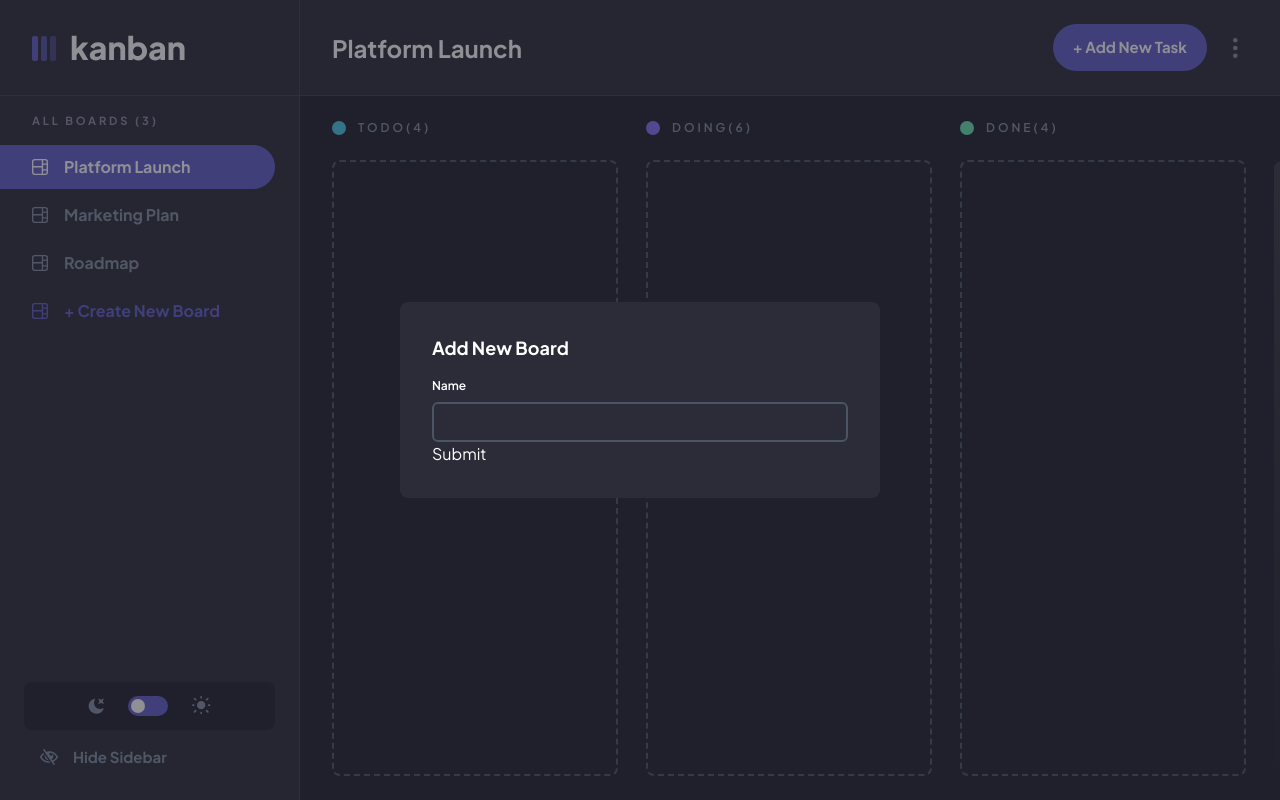
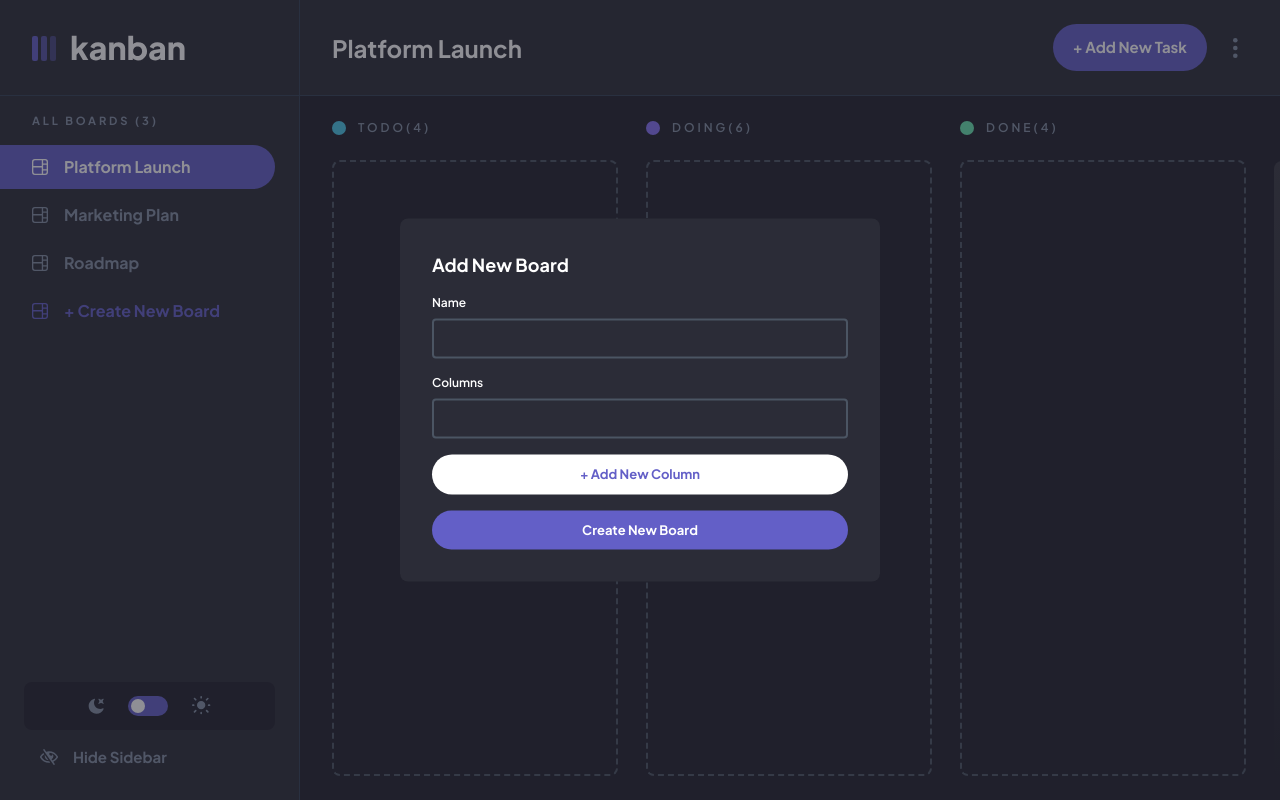
Before and after one commit to Mohamad-Ilham-Ramadhan/kanban-vue, a Vue app: page / in a window 1280 px wide. Built offline with nearby package versions, Linux system fonts and the light colour scheme.

Commit message:
create, style and interactivity: modal or form create new board

```diff
--- a/src/App.vue
+++ b/src/App.vue
@@ -7,9 +7,10 @@ import IconBoard from '@/components/icons/IconBoard.vue'
 import IconMoonStar from '@/components/icons/IconMoonStar.vue'
 import IconSun from '@/components/icons/IconSun.vue'
 import IconHide from '@/components/icons/IconHide.vue'
+import IconClose from '@/components/icons/IconClose.vue'
 import Modal from '@/components/Modal.vue'
 import Input from '@/components/Input.vue'
-import { Form } from 'vee-validate'
+import { Form, FieldArray } from 'vee-validate'
 import * as yup from 'yup'
 // store
 import { useBoardStore } from '@/stores/board.js'
@@ -36,9 +37,6 @@ function onInvalidSubmit() {
   //   submitBtn.classList.remove('invalid');
   // }, 1000);
 }
-const schema = yup.object().shape({
-  'board-name': yup.string().required(),
-});
 </script>
 
 <template>
@@ -85,15 +83,35 @@ const schema = yup.object().shape({
             </li>
             <Modal :open="openCreateNewBoard" @close-modal="openCreateNewBoard = false" css-class="w-[480px]">
               <div class="font-bold text-lg mb-4">Add New Board</div>
-              <Form
-                @submit="onSubmit"
-                @invalid-submit="onInvalidSubmit"
-                :validation-schema="schema"
-              >
-                <div>
-                  <Input name="board-name" type="text" label="Name" />
+              <Form @submit="onSubmit" @invalid-submit="onInvalidSubmit" :validation-schema="yup.object().shape({
+                name: yup.string().required(),
+                columns: yup.array().of(yup.string().required()),
+              })" :initial-values="{ name: '', columns: [''] }">
+                <div class="mb-4">
+                  <label for="name" class="font-semibold text-xs text-slate-400 dark:text-white block mb-2">Name</label>
+                  <Input name="name" type="text" />
                 </div>
-                <button class="submit-btn" type="submit">Submit</button>
+                <div class="mb-4">
+                  <FieldArray name="columns" v-slot="{ fields, push, remove }">
+                    <div class="mb-4">
+                      <div class="mb-2">
+                        <label for="name"
+                          class="font-semibold text-xs text-slate-400 dark:text-white block mb-2">Columns</label>
+                      </div>
+                      <div v-for="(field, index) in fields" class="flex items-center mb-2">
+                        <Input :name="`columns[${index}]`" type="text" />
+                        <button v-show="fields.length > 1" @click="remove(index)" class="text-slate-400 p-2"
+                          type="button">
+                          <IconClose />
+                        </button>
+                      </div>
+                    </div>
+                    <Button v-show="fields.length < 6" @click="push('')" text="+ Add New Column" type="button"
+                      class="block w-full" size="small" background-color="bg-white hover:bg-indigo-50"
+                      color="text-primary" />
+                  </FieldArray>
+                </div>
+                <Button class="w-full" type="submit" text="Create New Board" size="small" />
               </Form>
             </Modal>
           </nav>
--- a/src/components/Button.vue
+++ b/src/components/Button.vue
@@ -1,20 +1,19 @@
 <script setup>
-   import clsx from 'clsx'
-   import {defineProps} from 'vue'
-   const props = defineProps(['class', 'backgroundColor', 'color', 'text'])
+import clsx from 'clsx'
+import { defineProps } from 'vue'
+const props = defineProps(['class', 'backgroundColor', 'color', 'text', 'type', 'size'])
+console.log(props.text, props.backgroundColor, props.color)
 
-   let bg = 'bg-primary hover:bg-primary-light'
-   if (props.backgroundColor) bg = props.bg
+let size = 'py-3 px-5 text-[15px]'; // medium
+if (props.size === 'small') size = 'py-2.5 px-5 text-[13px]'
 
-   let color = 'text-white'
-   if (props.color) color = props.color
 </script>
 <template>
-   <button :class="clsx('py-3 px-5 rounded-full text-[15px] font-bold transition-colors', props.class, bg, color)">
+   <button
+      :class="['rounded-full font-bold transition-colors', size, props.backgroundColor ? props.backgroundColor : 'bg-primary hover:bg-primary-light', props.color ? props.color : 'text-white', props.class]"
+      :type="props.type">
       {{ props.text }}
    </button>
 </template>
 
-<style>
-
-</style>
+<style></style>
--- a/src/components/Input.vue
+++ b/src/components/Input.vue
@@ -1,7 +1,7 @@
 <script setup>
 import { toRef } from 'vue';
 import { useField } from 'vee-validate'
-const props = defineProps(['type', 'value', 'name', 'label', 'successMessage', 'placeholder'])
+const props = defineProps(['type', 'value', 'name', 'successMessage', 'placeholder'])
 
 const name = toRef(props, 'name')
 const { value, errorMessage, handleBlur, handleChange, meta } = useField(name, undefined, {
@@ -10,14 +10,11 @@ const { value, errorMessage, handleBlur, handleChange, meta } = useField(name, u
 </script>
 
 <template>
-   <div class="">
-      <label :for="name" class="font-semibold text-xs text-slate-400 dark:text-white block mb-2">{{ label }}</label>
-      <div class="relative w-full">
-         <input :name="name" :id="name" :type="type" :value="value" :placeholder="placeholder" @input="handleChange"
-            @blur="handleBlur" :class="['transition-colors bg-transparent rounded-md border-2 text-sm dark:text-white text-black block px-6 py-2 w-full outline-none', errorMessage ? 'border-red-500' : 'border-slate-400 dark:border-gray-600 focus:border-primary dark:focus:border-primary']"/>
+   <div class="relative w-full">
+      <input :name="name" :id="name" :type="type" :value="value" :placeholder="placeholder" @input="handleChange"
+         @blur="handleBlur" :class="['transition-colors bg-transparent rounded border-2 text-sm dark:text-white text-black block px-6 py-2 w-full outline-none', errorMessage ? 'border-red-500' : 'border-slate-400 dark:border-gray-600 focus:border-primary dark:focus:border-primary']"/>
 
-         <div class="absolute top-1/2 -translate-y-1/2 right-2 text-xs text-red-500 font-semibold" v-show="errorMessage">Required</div>
-      </div>
+      <div class="absolute top-1/2 -translate-y-1/2 right-2 text-xs text-red-500 font-semibold" v-show="errorMessage">Required</div>
    </div>
 </template>
 
--- /dev/null
+++ b/src/components/icons/IconClose.vue
@@ -0,0 +1,3 @@
+<template>
+   <svg width="15" height="15" xmlns="http://www.w3.org/2000/svg"><g fill="currentColor" fill-rule="evenodd"><path d="m12.728 0 2.122 2.122L2.122 14.85 0 12.728z"></path><path d="M0 2.122 2.122 0 14.85 12.728l-2.122 2.122z"></path></g></svg>
+</template>
--- a/src/components/icons/IconCommunity.vue
+++ /dev/null
@@ -1,7 +0,0 @@
-<template>
-  <svg xmlns="http://www.w3.org/2000/svg" width="20" height="20" fill="currentColor">
-    <path
-      d="M15 4a1 1 0 1 0 0 2V4zm0 11v-1a1 1 0 0 0-1 1h1zm0 4l-.707.707A1 1 0 0 0 16 19h-1zm-4-4l.707-.707A1 1 0 0 0 11 14v1zm-4.707-1.293a1 1 0 0 0-1.414 1.414l1.414-1.414zm-.707.707l-.707-.707.707.707zM9 11v-1a1 1 0 0 0-.707.293L9 11zm-4 0h1a1 1 0 0 0-1-1v1zm0 4H4a1 1 0 0 0 1.707.707L5 15zm10-9h2V4h-2v2zm2 0a1 1 0 0 1 1 1h2a3 3 0 0 0-3-3v2zm1 1v6h2V7h-2zm0 6a1 1 0 0 1-1 1v2a3 3 0 0 0 3-3h-2zm-1 1h-2v2h2v-2zm-3 1v4h2v-4h-2zm1.707 3.293l-4-4-1.414 1.414 4 4 1.414-1.414zM11 14H7v2h4v-2zm-4 0c-.276 0-.525-.111-.707-.293l-1.414 1.414C5.42 15.663 6.172 16 7 16v-2zm-.707 1.121l3.414-3.414-1.414-1.414-3.414 3.414 1.414 1.414zM9 12h4v-2H9v2zm4 0a3 3 0 0 0 3-3h-2a1 1 0 0 1-1 1v2zm3-3V3h-2v6h2zm0-6a3 3 0 0 0-3-3v2a1 1 0 0 1 1 1h2zm-3-3H3v2h10V0zM3 0a3 3 0 0 0-3 3h2a1 1 0 0 1 1-1V0zM0 3v6h2V3H0zm0 6a3 3 0 0 0 3 3v-2a1 1 0 0 1-1-1H0zm3 3h2v-2H3v2zm1-1v4h2v-4H4zm1.707 4.707l.586-.586-1.414-1.414-.586.586 1.414 1.414z"
-    />
-  </svg>
-</template>
--- a/src/components/icons/IconDocumentation.vue
+++ /dev/null
@@ -1,7 +0,0 @@
-<template>
-  <svg xmlns="http://www.w3.org/2000/svg" width="20" height="17" fill="currentColor">
-    <path
-      d="M11 2.253a1 1 0 1 0-2 0h2zm-2 13a1 1 0 1 0 2 0H9zm.447-12.167a1 1 0 1 0 1.107-1.666L9.447 3.086zM1 2.253L.447 1.42A1 1 0 0 0 0 2.253h1zm0 13H0a1 1 0 0 0 1.553.833L1 15.253zm8.447.833a1 1 0 1 0 1.107-1.666l-1.107 1.666zm0-14.666a1 1 0 1 0 1.107 1.666L9.447 1.42zM19 2.253h1a1 1 0 0 0-.447-.833L19 2.253zm0 13l-.553.833A1 1 0 0 0 20 15.253h-1zm-9.553-.833a1 1 0 1 0 1.107 1.666L9.447 14.42zM9 2.253v13h2v-13H9zm1.553-.833C9.203.523 7.42 0 5.5 0v2c1.572 0 2.961.431 3.947 1.086l1.107-1.666zM5.5 0C3.58 0 1.797.523.447 1.42l1.107 1.666C2.539 2.431 3.928 2 5.5 2V0zM0 2.253v13h2v-13H0zm1.553 13.833C2.539 15.431 3.928 15 5.5 15v-2c-1.92 0-3.703.523-5.053 1.42l1.107 1.666zM5.5 15c1.572 0 2.961.431 3.947 1.086l1.107-1.666C9.203 13.523 7.42 13 5.5 13v2zm5.053-11.914C11.539 2.431 12.928 2 14.5 2V0c-1.92 0-3.703.523-5.053 1.42l1.107 1.666zM14.5 2c1.573 0 2.961.431 3.947 1.086l1.107-1.666C18.203.523 16.421 0 14.5 0v2zm3.5.253v13h2v-13h-2zm1.553 12.167C18.203 13.523 16.421 13 14.5 13v2c1.573 0 2.961.431 3.947 1.086l1.107-1.666zM14.5 13c-1.92 0-3.703.523-5.053 1.42l1.107 1.666C11.539 15.431 12.928 15 14.5 15v-2z"
-    />
-  </svg>
-</template>
--- a/src/components/icons/IconSupport.vue
+++ /dev/null
@@ -1,7 +0,0 @@
-<template>
-  <svg xmlns="http://www.w3.org/2000/svg" width="20" height="20" fill="currentColor">
-    <path
-      d="M10 3.22l-.61-.6a5.5 5.5 0 0 0-7.666.105 5.5 5.5 0 0 0-.114 7.665L10 18.78l8.39-8.4a5.5 5.5 0 0 0-.114-7.665 5.5 5.5 0 0 0-7.666-.105l-.61.61z"
-    />
-  </svg>
-</template>
--- a/src/components/icons/IconTooling.vue
+++ /dev/null
@@ -1,19 +0,0 @@
-<!-- This icon is from <https://github.com/Templarian/MaterialDesign>, distributed under Apache 2.0 (https://www.apache.org/licenses/LICENSE-2.0) license-->
-<template>
-  <svg
-    xmlns="http://www.w3.org/2000/svg"
-    xmlns:xlink="http://www.w3.org/1999/xlink"
-    aria-hidden="true"
-    role="img"
-    class="iconify iconify--mdi"
-    width="24"
-    height="24"
-    preserveAspectRatio="xMidYMid meet"
-    viewBox="0 0 24 24"
-  >
-    <path
-      d="M20 18v-4h-3v1h-2v-1H9v1H7v-1H4v4h16M6.33 8l-1.74 4H7v-1h2v1h6v-1h2v1h2.41l-1.74-4H6.33M9 5v1h6V5H9m12.84 7.61c.1.22.16.48.16.8V18c0 .53-.21 1-.6 1.41c-.4.4-.85.59-1.4.59H4c-.55 0-1-.19-1.4-.59C2.21 19 2 18.53 2 18v-4.59c0-.32.06-.58.16-.8L4.5 7.22C4.84 6.41 5.45 6 6.33 6H7V5c0-.55.18-1 .57-1.41C7.96 3.2 8.44 3 9 3h6c.56 0 1.04.2 1.43.59c.39.41.57.86.57 1.41v1h.67c.88 0 1.49.41 1.83 1.22l2.34 5.39z"
-      fill="currentColor"
-    ></path>
-  </svg>
-</template>
```
Also changed, not shown: src/components/icons/IconEcosystem.vue (deleted, +0 -7 lines).
